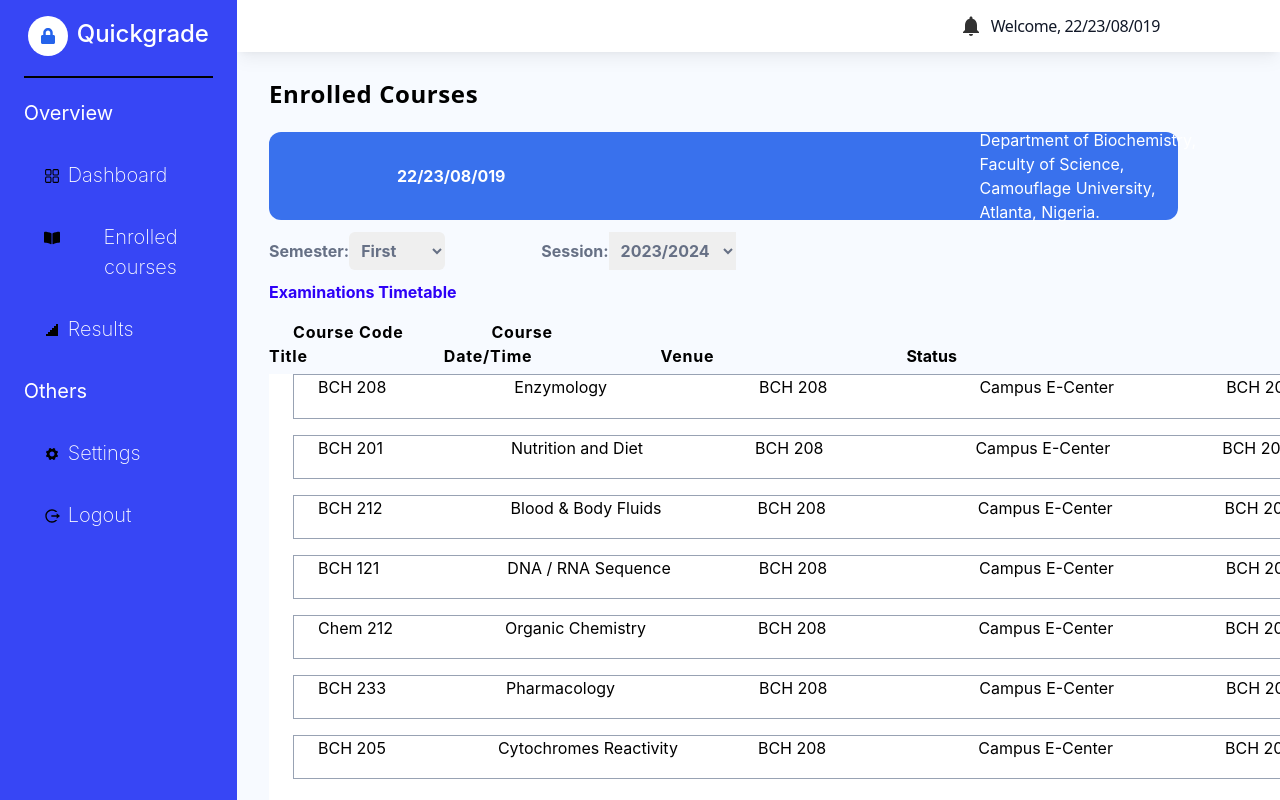
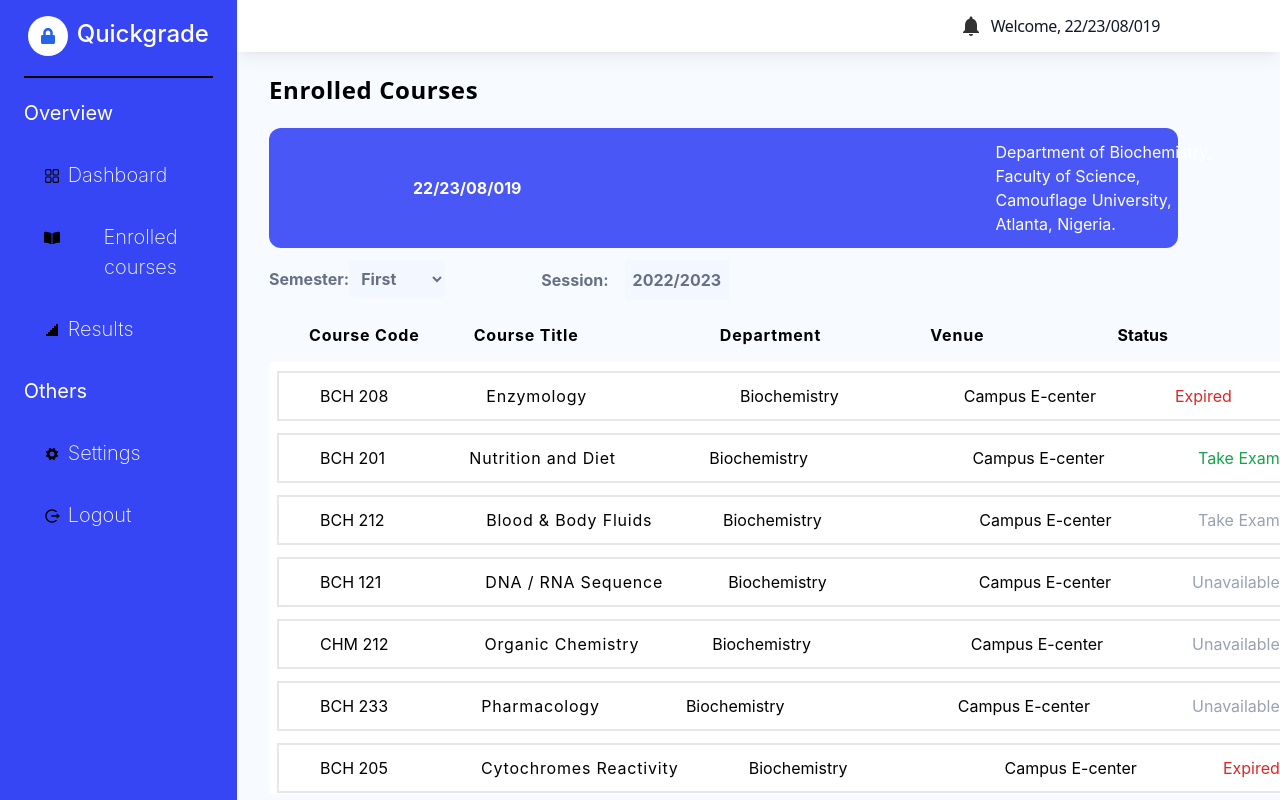
Before and after one commit to MedalLeink/QuickGrade_Frontend, a React (Vite) app: page /EnrolledCourses in a window 1280 px wide. Built offline with nearby package versions, Linux system fonts and the light colour scheme; a web font is replaced by a local one.

Commit message:
enrolled courses

```diff
--- a/src/components/SessionCalendar.tsx
+++ b/src/components/SessionCalendar.tsx
@@ -1,25 +1,11 @@
 import React, { useState } from "react";
 
 const SessionCalendar = () => {
-  const [selectedYear, setSelectedYear] = useState("");
+  const [selectedYear] = useState("2022/2023");
 
-  // Function to handle year selection
-  const handleYearChange = (e: { target: { value: React.SetStateAction<string>; }; }) => {
-    setSelectedYear(e.target.value);
-    // You can perform additional actions based on the selected year if needed
-  };
-
-  // Get the current year
-  const currentYear = new Date().getFullYear();
-
-  // Generate options for the previous and current years
-  const options = Array.from({ length: currentYear - 1960 + 1 }, (_, index) => {
-    const year = currentYear - index;
-    return { value: `${year - 1}/${year}`, label: `${year - 1}/${year}` };
-  });
 
   return (
-    <div className="w-295 h-44">
+    <div className="w-295 h-10 flex items-center">
       <label
         htmlFor="session"
         className="w-101 h-34 font-inter text-24 font-bold leading-34"
@@ -27,20 +13,12 @@ const SessionCalendar = () => {
       >
         Session:
       </label>
-      <select
-        name="session"
-        id="session"
-        className="w-101 h-34 font-bold text-24 p-2 font-inter leading-34 tracking-0 text-left"
+      <div
+        className="w-101 h-34 font-bold text-24 p-2 font-inter leading-34 tracking-0 text-left bg-blue-50 bg-opacity-50 ml-4"
         style={{ color: "#667085" }}
-        onChange={handleYearChange}
-        value={selectedYear}
       >
-        {options.map((option) => (
-          <option key={option.value} value={option.value} className="">
-            {option.label}
-          </option>
-        ))}
-      </select>
+        {selectedYear}
+      </div>
     </div>
   );
 };
--- a/src/pages/EnrolledCourses.tsx
+++ b/src/pages/EnrolledCourses.tsx
@@ -13,21 +13,18 @@ const EnrolledCourses = () => {
       <div className="flex flex-col flex-1 overflow-hidden">
         <Navbar name={"22/23/08/019"} />
         <div className="p-8 h-full bg-blue-50 bg-opacity-50">
-          <h2 className="w-272 h-6 -mt-2 font-Inter font-bold text-2xl leading-9 tracking-wide text-left text-black">
+          <h2 className="w-272 h-6 -mt-3 font-Inter font-bold text-2xl leading-9 tracking-wide text-left text-black">
             Enrolled Courses
           </h2>
           <div
-            className="w-1009 h-22 mt-8 bg-blue-600 rounded-xl bg-opacity-90"
+            className="w-1009 h-22 mt-8 p-4 bg-[#3746F5] rounded-xl bg-opacity-90"
             style={{ marginRight: "70px" }}
           >
             <div className="w-[927px] h-[88px] top-16 left-41 pb-8 pt-8 md:p-120 gap-300 flex items-center justify-between">
               <span className="w-166 h-34 font-bold pl-32 text-32 font-inter font-bold leading-45 tracking-0.25 text-left text-white">
                 22/23/08/019
               </span>
-              <span
-                className="w-221 h-88 text-14 font-inter pr-34 font-normal leading-22 tracking-0.15 text-left text-white"
-                // style={{ fontSize: "14px", important: "true" }}
-              >
+              <span className="w-221 h-88 text-14 font-inter pr-34 font-normal leading-22 tracking-0.15 text-left text-white">
                 Department of Biochemistry,
                 <br />
                 Faculty of Science, <br />
@@ -45,178 +42,179 @@ const EnrolledCourses = () => {
                 <select
                   name="semester"
                   id="semester"
-                  className="w-150 h-34 gap-8 p-2 rounded-md font-Inter font-bold text-24 leading-34 text-left"
+                  className="w-150 h-34 gap-8 p-2 rounded-md font-Inter font-bold text-24 leading-34 text-left bg-blue-50 bg-opacity-50"
                   style={{ color: "#667085" }}
                   value={selectedOption} // Set value attribute for controlled component
                   onChange={(e) => setSelectedOption(e.target.value)}
                 >
                   <option
                     value="option-1"
-                    className="w-90 h-34 font-inter font-bold text-24 leading-34 bg-blue-50"
+                    className="w-90 h-34 font-inter font-bold text-24 leading-34"
                   >
                     First
                   </option>
                   <option value="option-2">Second</option>
                 </select>
               </span>
-              <div className="flex items-center gap-8">
+              <div className="flex items-center gap-8 ">
                 <span className="w-295 h-44">
                   <SessionCalendar />
                 </span>
               </div>
             </span>
-            <div className="w-1091 h-582 -mt-32">
-              <div
-                className="w-189 h-22 font-inter font-bold text-16 leading-22"
-                style={{ color: "#2D00F7" }}
-              >
-                Examinations Timetable
-                <div className="w-1091 h-560 flex">
-                  <div className="w-[1091px] h-[54px] p-[16px 56px] gap-60px mt-4 md-2 mx-auto">
-                    <span className="w-103 h-22 text-base font-bold font-inter leading-22 tracking-wider text-left text-black pl-6 pr-20">
+
+            <div className="w-1091 h-582 -mt-32 mx-auto">
+              <table className="overflow-hidden w-full bg-white p-[16px 32px]">
+                <thead className="flex justify-between w-full h-[54px] p-[16px 32px] gap-60px items-center bg-blue-50 bg-opacity-50">
+                  <th className="w-103 h-22 text-base font-bold font-inter leading-22 tracking-wider text-left text-black pl-10 pr-2">
                     Course Code
-                    </span>
-                    <span className="w-200 h-22 text-base font-bold font-inter leading-22 tracking-wider text-left text-black pl-2 pr-24">
+                  </th>
+                  <th className="w-200 h-22 text-base font-bold font-inter leading-22 tracking-wider text-left text-black pr-12">
                     Course Title
-                    </span>
-                    <span className="w-200 h-22 text-base font-bold font-inter leading-22 tracking-wider text-left text-black pl-10 pr-20">
-                      Date/Time
-                    </span>
-                    <span className="w-136 h-22 text-base font-bold font-inter leading-22 tracking-wider text-left text-black pl-12 pr-20">
+                  </th>
+                  <th className="w-200 h-22 text-base font-bold font-inter leading-22 tracking-wider text-left text-black pl-12 pr-14">
+                    Department
+                  </th>
+                  <th className="w-136 h-22 text-base font-bold font-inter leading-22 tracking-wider text-left text-black pl-2 pr-20">
                     Venue
-                    </span>
-                    <span className="w-100 h-22 font-inter text-16 font-bold leading-22 tracking-0.15 text-left text-black pl-28 pr-20">
+                  </th>
+                  <th className="w-200 h-22 font-inter text-16 font-bold leading-22 tracking-0.15 text-left text-black pl-2 pr-20">
                     Status
-                    </span>
+                  </th>
+                </thead>
+              </table>
             </div>
-                </div>
-              </div>
-              <div className="w-[1091px] h-[666px] p-[16px 24px] rounded-16 gap-16 bg-white flex-col justify-center">
-                <div className="w-[1043px] h-[45px] p-[16px 32px] border border-solid border-[#98A2B3] gap-60 bg-grey-400 mx-auto">
-                  <span className="w-103 h-20 font-inter text-16 font-normal leading-22 tracking-0.15 text-left text-black pl-6 pr-32">
+            <div>
+              <table className="rounded-s overflow-hidden w-full bg-white p-[16px 32px] pb-8 border border-r-8 border-l-8">
+                <tbody className="bg-white rounded-md overflow-hidden -mt-2">
+                  <tr className="flex items-center justify-between pl-[40px] p-[10px] border-2 whitespace-nowrap mt-2 mb-2">
+                    <td className="w-103 h-22 font-inter text-16 font-normal leading-22 tracking-0.15 text-left text-black pr-5">
                       BCH 208
-                  </span>
-                  <span className="w-103 h-22 font-inter text-16 font-normal leading-22 tracking-0.15 text-left text-black pr-32">
+                    </td>
+                    <td className="w-200 h-22 text-base font-inter leading-22 tracking-wider text-left text-black pl- pr-5">
                       Enzymology
-                  </span>
-                  <span className="w-103 h-22 font-inter text-16 font-normal leading-22 tracking-0.15 text-left text-black pl-6 pr-32">
-                    BCH 208
-                  </span>
-                  <span className="w-103 h-22 font-inter text-16 font-normal leading-22 tracking-0.15 text-left text-black pl-6 pr-20">
-                    Campus E-Center
-                  </span>
-                  <span className="w-103 h-22 font-inter text-16 font-normal leading-22 tracking-0.15 text-left text-black pl-8 pr-22">
-                    BCH 208
-                  </span>
-                </div>
-                <div className="w-[1043px] h-[44px] p-[16px 32px] border border-solid border-[#98A2B3] gap-60 bg-grey-400 mt-4 mx-auto">
-                  <span className="w-103 h-22 font-inter text-16 font-normal leading-22 tracking-0.15 text-left text-black pl-6 pr-32">
+                    </td>
+                    <td className="w-103 h-22 font-inter text-16 font-normal leading-22 tracking-0.15 text-left text-black pl-14 pr-6">
+                      Biochemistry
+                    </td>
+                    <td className="w-103 h-22 font-inter text-16 font-normal leading-22 tracking-0.15 text-left text-black pl-6 pr-">
+                      Campus E-center
+                    </td>
+                    <td className="w-103 h-22 font-inter text-16 font-normal leading-22 tracking-0.15 text-left text-black pl-18 pr-20 text-red-600">
+                      Expired
+                    </td>
+                  </tr>
+                  <tr className="flex items-center justify-between pl-[40px] p-[10px] border-2 whitespace-nowrap mt-3">
+                    <td className="w-103 h-22 font-inter text-16 font-normal leading-22 tracking-0.15 text-left text-black pr-16">
                       BCH 201
-                  </span>
-                  <span className="w-103 h-22 font-inter text-16 font-normal leading-22 tracking-0.15 text-left text-black pr-28">
+                    </td>
+                    <td className="w-200 h-22 text-base font-inter leading-22 tracking-wider text-left text-black pl-2 pr-20">
                       Nutrition and Diet
-                  </span>
-                  <span className="w-103 h-22 font-inter text-16 font-normal leading-22 tracking-0.15 text-left text-black pr-32">
-                    BCH 208
-                  </span>
-                  <span className="w-103 h-22 font-inter text-16 font-normal leading-22 tracking-0.15 text-left text-black pl-6 pr-20">
-                    Campus E-Center
-                  </span>
-                  <span className="w-103 h-22 font-inter text-16 font-normal leading-22 tracking-0.15 text-left text-black pl-8 pr-22">
-                    BCH 208
-                  </span>
-                </div>
-                <div className="w-[1043px] h-[44px] p-[16px 32px] border border-solid border-[#98A2B3] gap-60 bg-grey-400 mt-4 mx-auto">
-                  <span className="w-103 h-22 font-inter text-16 font-normal leading-22 tracking-0.15 text-left text-black pl-6 pr-32">
+                    </td>
+                    <td className="w-103 h-22 font-inter text-16 font-normal leading-22 tracking-0.15 text-left text-black pr-32">
+                      Biochemistry
+                    </td>
+                    <td className="w-103 h-22 font-inter text-16 font-normal leading-22 tracking-0.15 text-left text-black pl-6 pr-20">
+                      Campus E-center
+                    </td>
+                    <td className="w-103 h-22 font-inter text-16 font-normal leading-22 tracking-0.15 text-left text-black pr-8 pr-22 text-green-600">
+                      Take Exam
+                    </td>
+                  </tr>
+                  <tr className="flex items-center justify-between pl-[40px] p-[10px] border-2 whitespace-nowrap mt-3">
+                    <td className="w-103 h-22 font-inter text-16 font-normal leading-22 tracking-0.15 text-left text-black pr-16">
                       BCH 212
-                  </span>
-                  <span className="w-103 h-22 font-inter text-16 font-normal leading-22 tracking-0.15 text-left text-black pr-24">
+                    </td>
+                    <td className="w-200 h-22 text-base font-inter leading-22 tracking-wider text-left text-black pl-8 pr-16">
                       Blood & Body Fluids
-                  </span>
-                  <span className="w-103 h-22 font-inter text-16 font-normal leading-22 tracking-0.15 text-left text-black pr-32">
-                    BCH 208
-                  </span>
-                  <span className="w-103 h-22 font-inter text-16 font-normal leading-22 tracking-0.15 text-left text-black pl-6 pr-20">
-                    Campus E-Center
-                  </span>
-                  <span className="w-103 h-22 font-inter text-16 font-normal leading-22 tracking-0.15 text-left text-black pl-8 pr-22">
-                    BCH 208
-                  </span>
-                </div>
-                <div className="w-[1043px] h-[44px] p-[16px 32px] border border-solid border-[#98A2B3] gap-60 bg-grey-400 mt-4 mx-auto">
-                  <span className="w-103 h-22 font-inter text-16 font-normal leading-22 tracking-0.15 text-left text-black pl-6 pr-32">
+                    </td>
+                    <td className="w-103 h-22 font-inter text-16 font-normal leading-22 tracking-0.15 text-left text-black pr-32">
+                      Biochemistry
+                    </td>
+                    <td className="w-103 h-22 font-inter text-16 font-normal leading-22 tracking-0.15 text-left text-black pl-6 pr-20">
+                      Campus E-center
+                    </td>
+                    <td className="w-103 h-22 font-inter text-16 font-normal leading-22 tracking-0.15 text-left text-black pr-8 pr-22 text-gray-400">
+                      Take Exam
+                    </td>
+                  </tr>
+                  <tr className="flex items-center justify-between pl-[40px] p-[10px] border-2 whitespace-nowrap mt-3">
+                    <td className="w-103 h-22 font-inter text-16 font-normal leading-22 tracking-0.15 text-left text-black pr-16">
                       BCH 121
-                  </span>
-                  <span className="w-103 h-22 font-inter text-16 font-normal leading-22 tracking-0.15 text-left text-black pr-20">
+                    </td>
+                    <td className="w-200 h-22 text-base font-inter leading-22 tracking-wider text-left text-black pl-10 pr-16">
                       DNA / RNA Sequence
-                  </span>
-                  <span className="w-103 h-22 font-inter text-16 font-normal leading-22 tracking-0.15 text-left text-black pl-2 pr-32">
-                    BCH 208
-                  </span>
-                  <span className="w-103 h-22 font-inter text-16 font-normal leading-22 tracking-0.15 text-left text-black pl-6 pr-20">
-                    Campus E-Center
-                  </span>
-                  <span className="w-103 h-22 font-inter text-16 font-normal leading-22 tracking-0.15 text-left text-black pl-8 pr-22">
-                    BCH 208
-                  </span>
-                </div>
-                <div className="w-[1043px] h-[44px] p-[16px 32px] border border-solid border-[#98A2B3] gap-60 bg-grey-400 mt-4 mx-auto">
-                  <span className="w-103 h-22 font-inter text-16 font-normal leading-22 tracking-0.15 text-left text-black pl-6 pr-28">
-                    Chem 212
-                  </span>
-                  <span className="w-103 h-22 font-inter text-16 font-normal leading-22 tracking-0.15 text-left text-black pr-24">
+                    </td>
+                    <td className="w-103 h-22 font-inter text-16 font-normal leading-22 tracking-0.15 text-left text-black pr-32">
+                      Biochemistry
+                    </td>
+                    <td className="w-103 h-22 font-inter text-16 font-normal leading-22 tracking-0.15 text-left text-black pl-6 pr-20">
+                      Campus E-center
+                    </td>
+                    <td className="w-103 h-22 font-inter text-16 font-normal leading-22 tracking-0.15 text-left text-black pr-8 pr-22 text-gray-400">
+                      Unavailable
+                    </td>
+                  </tr>
+                  <tr className="flex items-center justify-between pl-[40px] p-[10px] border-2 whitespace-nowrap mt-3">
+                    <td className="w-103 h-22 font-inter text-16 font-normal leading-22 tracking-0.15 text-left text-black pr-16">
+                      CHM 212
+                    </td>
+                    <td className="w-200 h-22 text-base font-inter leading-22 tracking-wider text-left text-black pl-6 pr-16">
                       Organic Chemistry
-                  </span>
-                  <span className="w-103 h-22 font-inter text-16 font-normal leading-22 tracking-0.15 text-left text-black pl-4 pr-32">
-                    BCH 208
-                  </span>
-                  <span className="w-103 h-22 font-inter text-16 font-normal leading-22 tracking-0.15 text-left text-black pl-6 pr-20">
-                    Campus E-Center
-                  </span>
-                  <span className="w-103 h-22 font-inter text-16 font-normal leading-22 tracking-0.15 text-left text-black pl-8 pr-22">
-                    BCH 208
-                  </span>
-                </div>
-                <div className="w-[1043px] h-[44px] p-[16px 32px] border border-solid border-[#98A2B3] gap-60 bg-grey-400 mt-4 mx-auto">
-                  <span className="w-103 h-22 font-inter text-16 font-normal leading-22 tracking-0.15 text-left text-black pl-6 pr-28">
+                    </td>
+                    <td className="w-103 h-22 font-inter text-16 font-normal leading-22 tracking-0.15 text-left text-black pr-32">
+                      Biochemistry
+                    </td>
+                    <td className="w-103 h-22 font-inter text-16 font-normal leading-22 tracking-0.15 text-left text-black pl-6 pr-20">
+                      Campus E-center
+                    </td>
+                    <td className="w-103 h-22 font-inter text-16 font-normal leading-22 tracking-0.15 text-left text-black pr-8 pr-22 text-gray-400">
+                      Unavailable
+                    </td>
+                  </tr>
+                  <tr className="flex items-center justify-between pl-[40px] p-[10px] border-2 whitespace-nowrap mt-3">
+                    <td className="w-103 h-22 font-inter text-16 font-normal leading-22 tracking-0.15 text-left text-black pr-16">
                       BCH 233
-                  </span>
-                  <span className="w-103 h-22 font-inter text-16 font-normal leading-22 tracking-0.15 text-left text-black pl-2 pr-32">
+                    </td>
+                    <td className="w-200 h-22 text-base font-inter leading-22 tracking-wider text-left text-black pl-2 pr-16">
                       Pharmacology
-                  </span>
-                  <span className="w-103 h-22 font-inter text-16 font-normal leading-22 tracking-0.15 text-left text-black pl-4 pr-32">
-                    BCH 208
-                  </span>
-                  <span className="w-103 h-22 font-inter text-16 font-normal leading-22 tracking-0.15 text-left text-black pl-6 pr-20">
-                    Campus E-Center
-                  </span>
-                  <span className="w-103 h-22 font-inter text-16 font-normal leading-22 tracking-0.15 text-left text-black pl-8 pr-22">
-                    BCH 208
-                  </span>
-                </div>
-                <div className="w-[1043px] h-[44px] p-[16px 32px] border border-solid border-[#98A2B3] gap-60 bg-grey-400 mt-4 mx-auto mr-auto">
-                  <span className="w-103 h-22 font-inter text-16 font-normal leading-22 tracking-0.15 text-left text-black pl-6 pr-28">
+                    </td>
+                    <td className="w-103 h-22 font-inter text-16 font-normal leading-22 tracking-0.15 text-left text-black pr-32">
+                      Biochemistry
+                    </td>
+                    <td className="w-103 h-22 font-inter text-16 font-normal leading-22 tracking-0.15 text-left text-black pl-6 pr-20">
+                      Campus E-center
+                    </td>
+                    <td className="w-103 h-22 font-inter text-16 font-normal leading-22 tracking-0.15 text-left text-black pr-8 pr-22 text-gray-400">
+                      Unavailable
+                    </td>
+                  </tr>
+                  <tr className="flex items-center justify-between pl-[40px] p-[10px] border-2 whitespace-nowrap mt-3">
+                    <td className="w-103 h-22 font-inter text-16 font-normal leading-22 tracking-0.15 text-left text-black pr-16">
                       BCH 205
-                  </span>
-                  <span className="w-103 h-22 font-inter text-16 font-normal leading-22 tracking-0.15 text-left text-black pr-20">
+                    </td>
+                    <td className="w-200 h-22 text-base font-inter leading-22 tracking-wider text-left text-black pl-6 pr-16">
                       Cytochromes Reactivity
-                  </span>
-                  <span className="w-103 h-22 font-inter text-16 font-normal leading-22 tracking-0.15 text-left text-black pr-32">
-                    BCH 208
-                  </span>
-                  <span className="w-103 h-22 font-inter text-16 font-normal leading-22 tracking-0.15 text-left text-black pl-6 pr-20">
-                    Campus E-Center
-                  </span>
-                  <span className="w-103 h-22 font-inter text-16 font-normal leading-22 tracking-0.15 text-left text-black pl-8 pr-22">
-                    BCH 208
-                  </span>
+                    </td>
+                    <td className="w-103 h-22 font-inter text-16 font-normal leading-22 tracking-0.15 text-left text-black pr-32">
+                      Biochemistry
+                    </td>
+                    <td className="w-103 h-22 font-inter text-16 font-normal leading-22 tracking-0.15 text-left text-black pl-6 pr-20">
+                      Campus E-center
+                    </td>
+                    <td className="w-103 h-22 font-inter text-16 font-normal leading-22 tracking-0.15 text-left text-black pr-8 pr-22 text-red-600">
+                      Expired
+                    </td>
+                  </tr>
+                </tbody>
+              </table>
             </div>
           </div>
         </div>
       </div>
     </div>
-      </div>
-    </div>
+    //   </div>
+    // </div>
   );
 };
 
```
Also changed, not shown: src/components/Sidebar.tsx (+24 -10 lines). Lines whose indentation alone changed are shown as unchanged.
